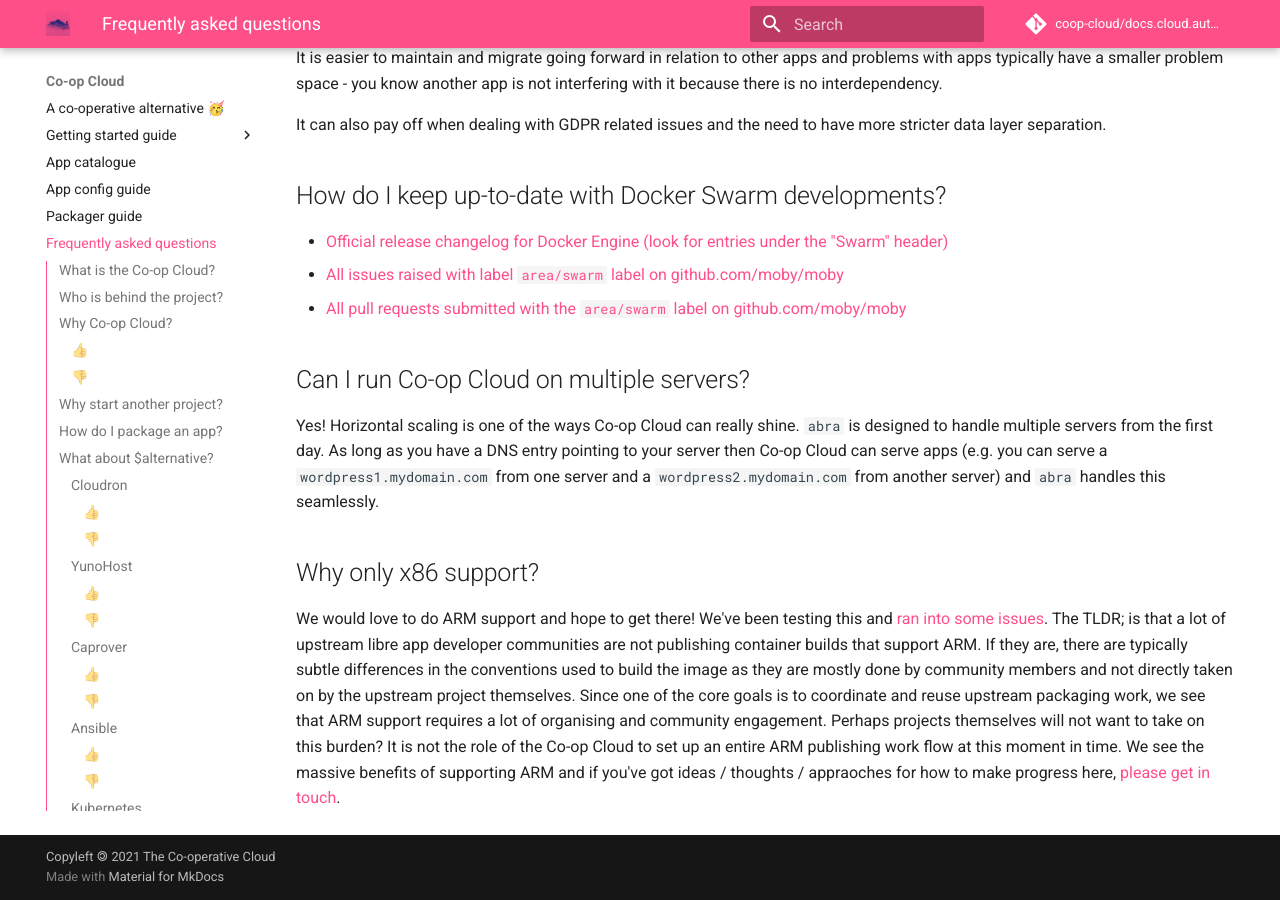
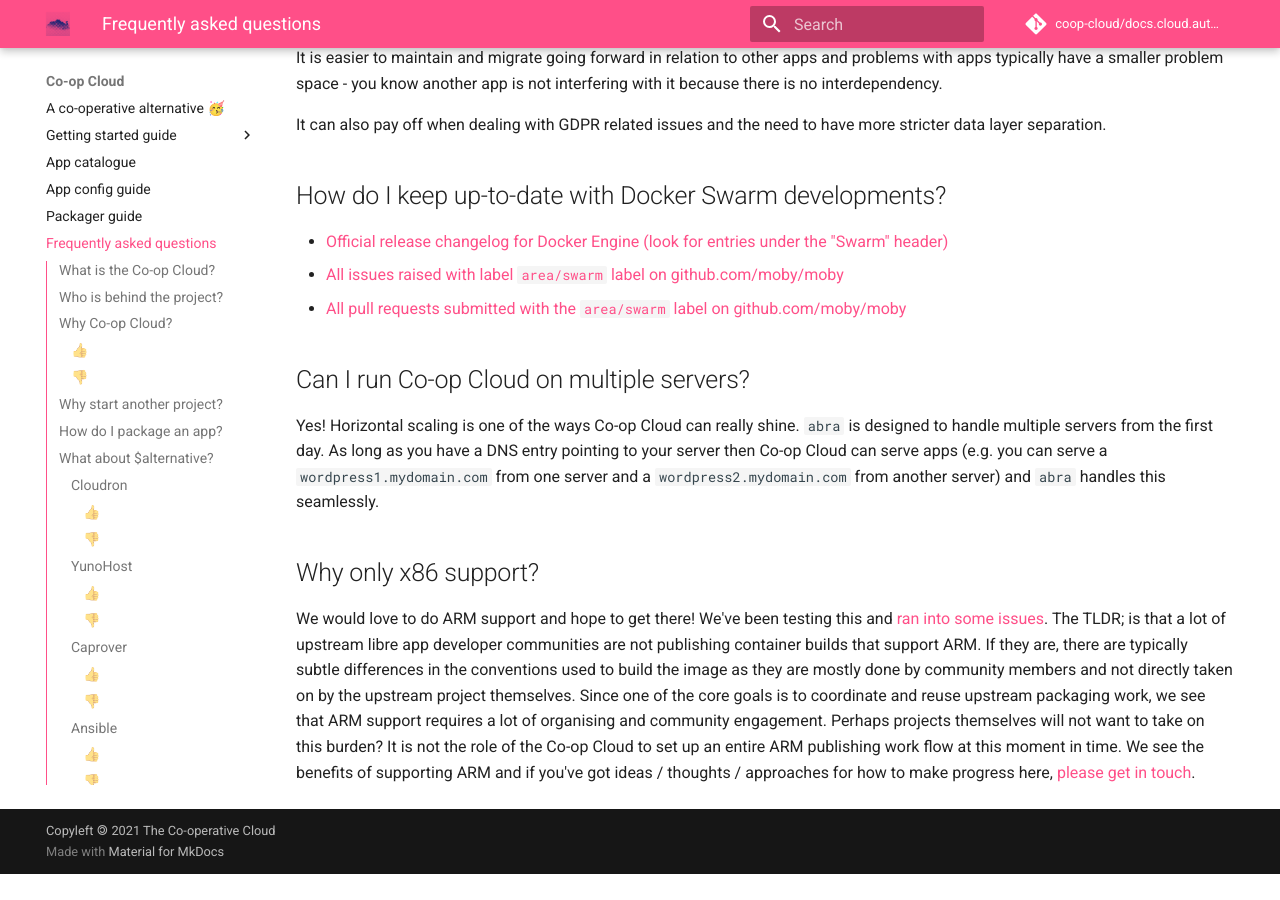
Before and after one commit to mayel/docs.coopcloud.tech, an MkDocs documentation site: the page built from docs/faq.md, in a window 1280 px wide and 900 px high, scrolled down 7056 px. Built offline with MkDocs 1.6.1 and Material for MkDocs 9.7.7, drawn with Linux system fonts in a browser that asks for light colours; after the commit the page ends 7930 px from its top, so only the background shows below that.

Commit message:
Less intense, fix typo

```diff
--- a/docs/faq.md
+++ b/docs/faq.md
@@ -250,4 +250,4 @@
 
 ## Why only x86 support?
 
-We would love to do ARM support and hope to get there! We've been testing this and [ran into some issues](https://git.autonomic.zone/coop-cloud/organising/issues/25). The TLDR; is that a lot of upstream libre app developer communities are not publishing container builds that support ARM. If they are, there are typically subtle differences in the conventions used to build the image as they are mostly done by community members and not directly taken on by the upstream project themselves. Since one of the core goals is to coordinate and reuse upstream packaging work, we see that ARM support requires a lot of organising and community engagement. Perhaps projects themselves will not want to take on this burden? It is not the role of the Co-op Cloud to set up an entire ARM publishing work flow at this moment in time. We see the massive benefits of supporting ARM and if you've got ideas / thoughts / appraoches for how to make progress here, [please get in touch](https://docs.coopcloud.tech/contact/).
+We would love to do ARM support and hope to get there! We've been testing this and [ran into some issues](https://git.autonomic.zone/coop-cloud/organising/issues/25). The TLDR; is that a lot of upstream libre app developer communities are not publishing container builds that support ARM. If they are, there are typically subtle differences in the conventions used to build the image as they are mostly done by community members and not directly taken on by the upstream project themselves. Since one of the core goals is to coordinate and reuse upstream packaging work, we see that ARM support requires a lot of organising and community engagement. Perhaps projects themselves will not want to take on this burden? It is not the role of the Co-op Cloud to set up an entire ARM publishing work flow at this moment in time. We see the benefits of supporting ARM and if you've got ideas / thoughts / approaches for how to make progress here, [please get in touch](https://docs.coopcloud.tech/contact/).
```
